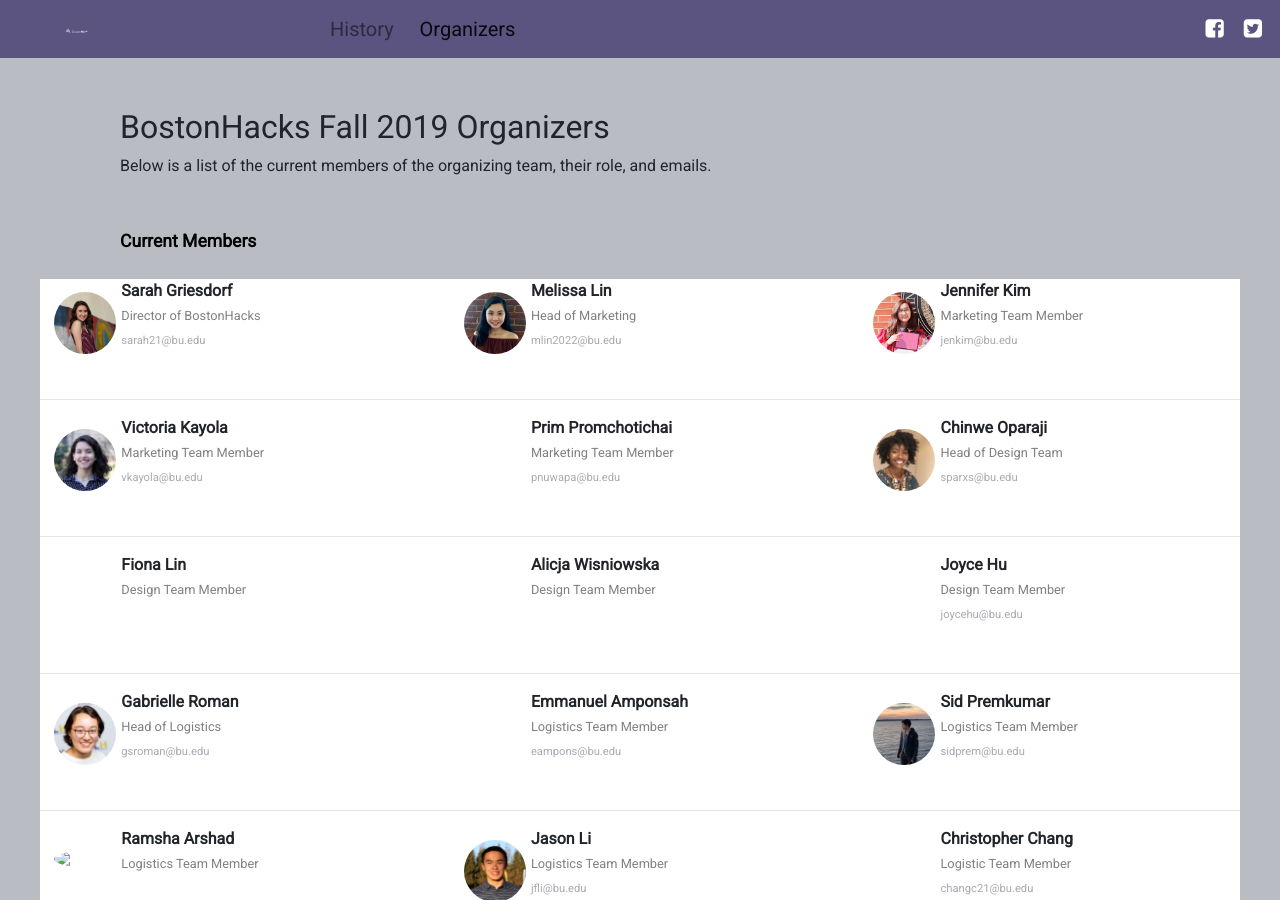
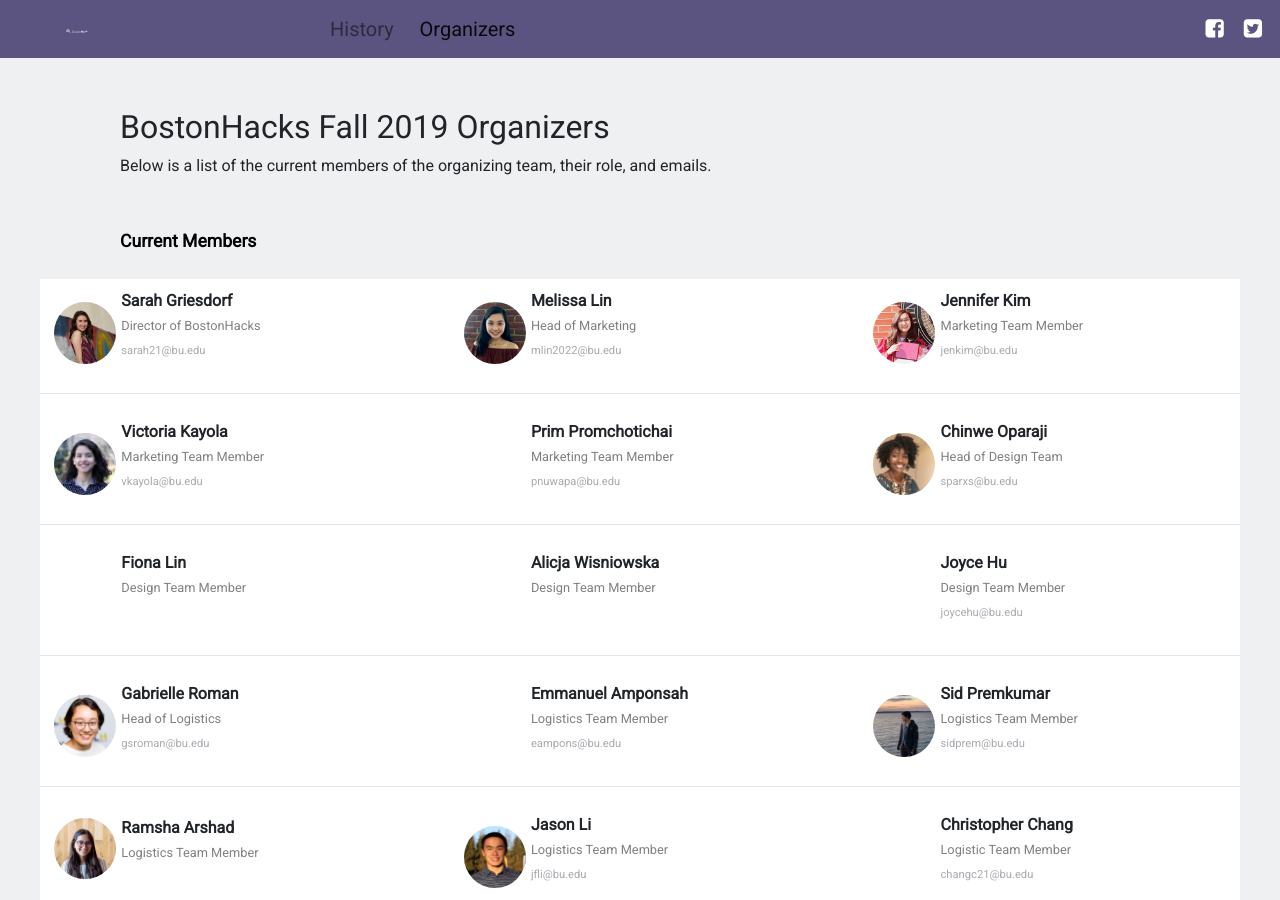
Before and after one commit to Bostonhacks/artefatto, a Jekyll site: the page built from organizers.md, in a window 1280 px wide and 900 px high. Built offline with Jekyll 4.4.1, drawn with Linux system fonts in a browser that asks for light colours; nearby versions of some CDN libraries.

Commit message:
added ramsha and changed background

```diff
--- a/assets/css/organizerpage.css.css
+++ b/assets/css/organizerpage.css.css
@@ -13,8 +13,9 @@ html {
   .column {
     float: left;
     width: 33.3%;
-    margin-bottom: 16px;
+    margin-bottom: 0px;
     padding: 0 8px;
+    margin-top: 10px;
   }
 .tit
 {
@@ -52,7 +53,7 @@ html {
 
   body
   {
-    background-color: #b9bcc2;
+    background-color: #eff0f2;
     font-family: 'Roboto', sans-serif;
   }
 
```
Also changed, not shown: assets/imgs/ramsha.jpg (added).
